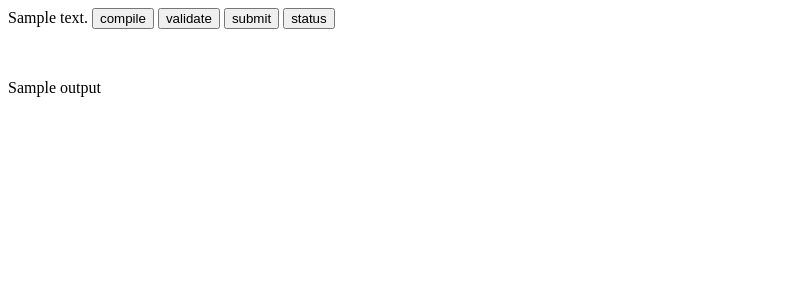
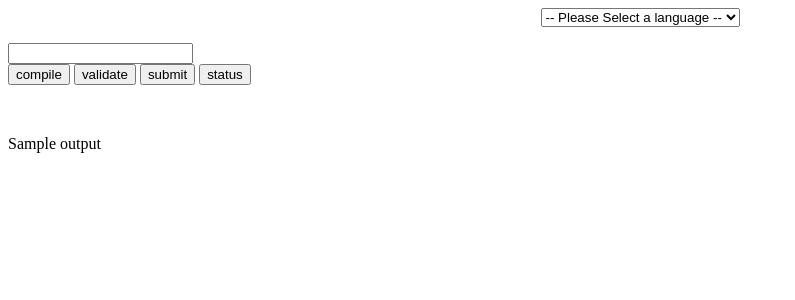
Before and after one commit to GouthamPeri/CodeaTon, a Django app: template contest/codeaton/templates/index.html in a window 1280 px wide. Shown: the top 300 px of the page, without its empty margins (0-795 px from the left). Run offline with Django 3.2, Linux system fonts and the light colour scheme; tables that the repository leaves empty hold one stand-in row (values such as "Sample post"); the template is opened without the code that fills it: values that come from a table or form of the project are taken from there, most other values are stand-ins (such as "Sample title", 1, 10 or a date in 2020).

Commit message:
added language selector

```diff
--- a/contest/codeaton/templates/index.html
+++ b/contest/codeaton/templates/index.html
@@ -4,6 +4,7 @@
     .CodeMirror {
         border: 2px solid #000;
         margin:20px;
+        width: 50%;
     }
 
 </style>
@@ -20,8 +21,21 @@
 
 </head>
 <body>
+    <form name="language_selector" method="post">
+        <center>
+        <select name="language" onchange="document.forms['language_selector'].submit()">
+            <option disabled selected value> -- Please Select a language -- </option>
+          <option value="C">C</option>
+          <option value="C++">C++</option>
+          <option value="JAVA">JAVA</option>
+          <option value="PYTHON">PYTHON</option>
+        </select>
+            </center>
+    </form>
     <form name="editor" method="post">
-        {{ txtarea.textarea }}
+        <div style="postion:absolute; left:1000px" class="w3-center">
+        {{ editor_form.textarea }}
+            </div>
         <input onclick = "document.forms['editor'].submit()" type="submit" class="w3-btn w3-green" value="compile">
         <input onclick = "document.forms['editor'].submit()" type="submit" class="w3-btn w3-green" value="validate">
         <input onclick = "document.forms['editor'].submit()" type="submit" class="w3-btn w3-green" value="submit">
```
Also changed, not shown: 2 other files.
